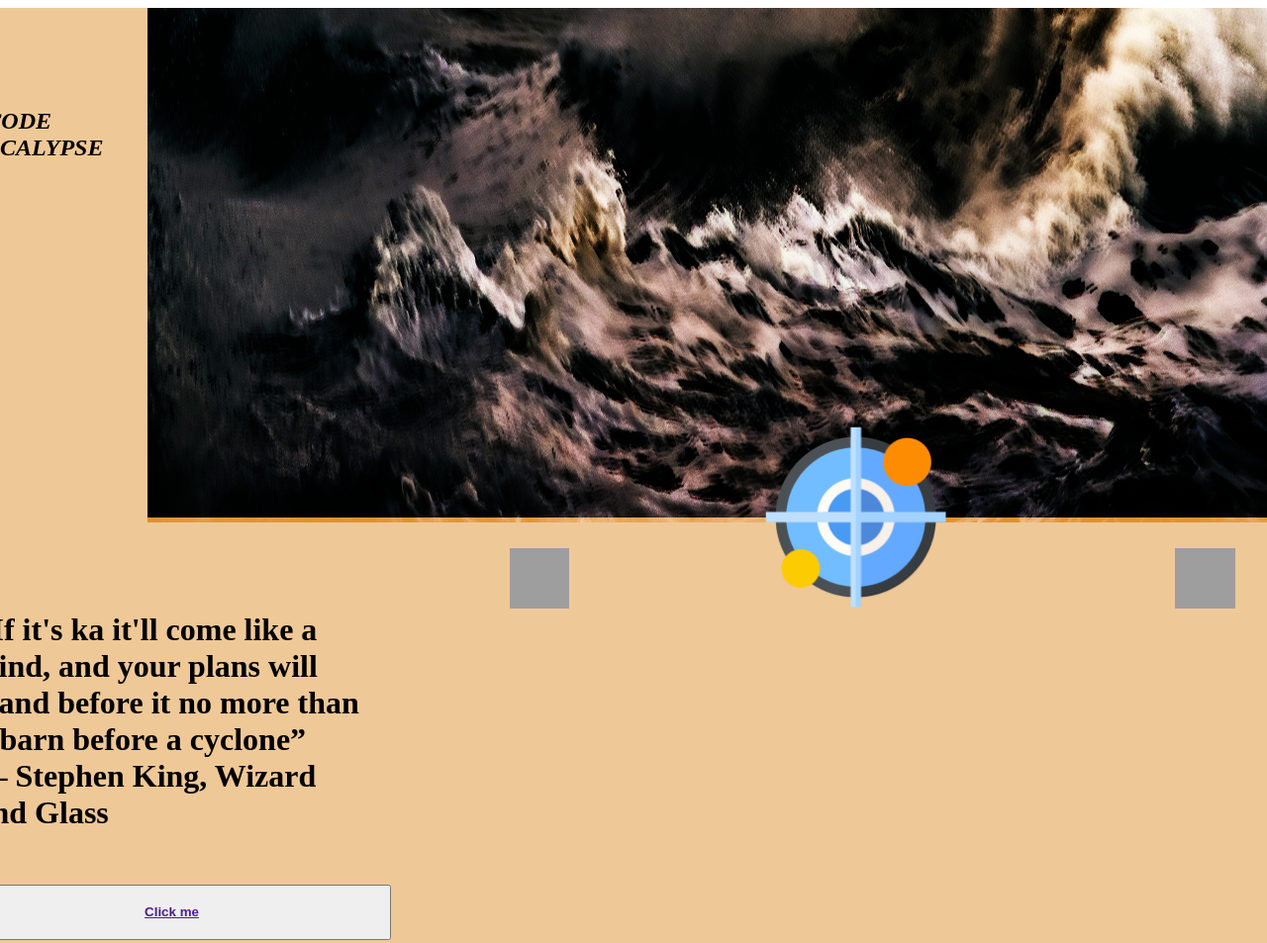
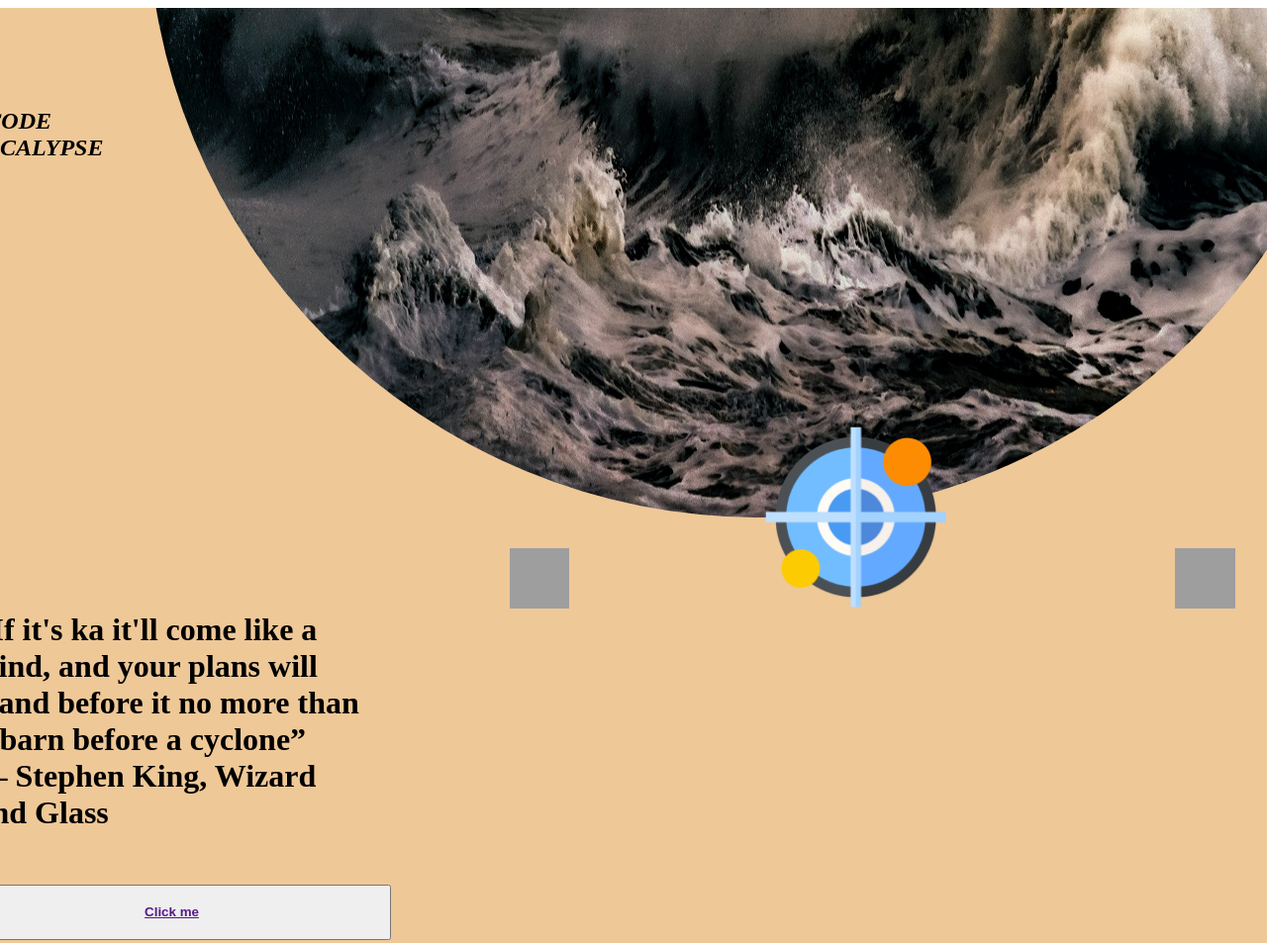
Before and after one commit to itsgreddy/Decode-Apocalypse, a plain HTML site: page index.html in a window 1280 px wide. Shown: the top 953 px of the page at 99% size. Drawn offline with Linux system fonts and the light colour scheme; grey boxes are pictures that could not be loaded.

Commit message:
picture CSS changed

```diff
--- a/index.html
+++ b/index.html
@@ -16,10 +16,10 @@
             class="mask-group"
             src="./assets/pexels-ray-bilcliff-7977127.jpg"
           />
-          <img
+          <!-- <img
             class="ellipse-2"
             src="./assets/pexels-ray-bilcliff-7977127.jpg"
-          />
+          /> -->
           <div class="menu-bar">
             <div class="frame-1">
               <div class="decode-apocalypsevalign-text-middle">
--- a/styles.css
+++ b/styles.css
@@ -20,6 +20,7 @@
   position: absolute;
   top: 2px;
   width: 1238px;
+  border-radius: 50%;
 }
 
 .imac-1screen .ellipse-2 {
@@ -29,6 +30,7 @@
   position: absolute;
   top: 0;
   width: 1243px;
+  border-radius: 50%;
 }
 
 .imac-1screen .menu-bar {
```
